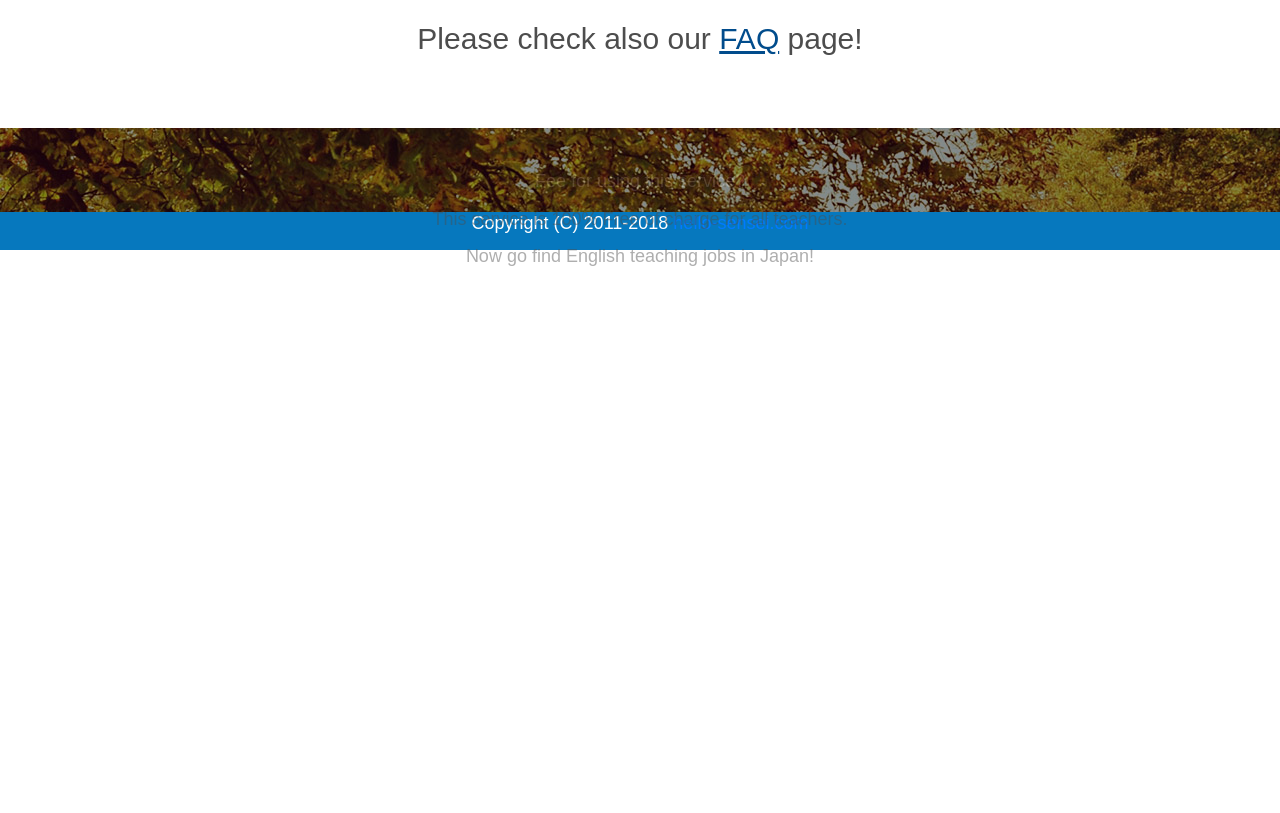
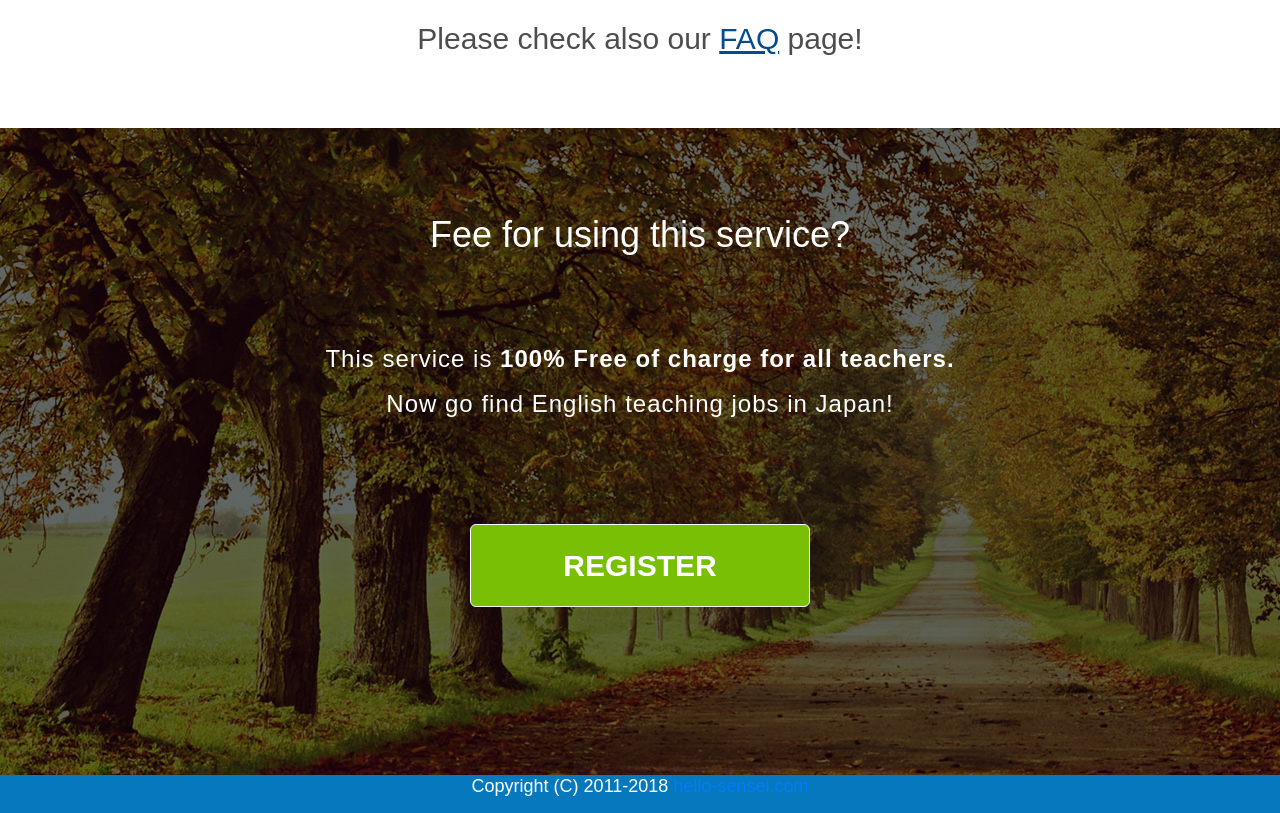
Before and after one commit to Scordavis/Masa-Toneshiba---Teaching-Jobs-in-Japan, a website: page app/index.html in a window 1280 px wide. Shown: the part 2760-3573 px from the top of the page. Before the commit the page ends 3028 px from the top, so only its background shows below. Drawn offline with nearby package versions, Linux system fonts and the light colour scheme; a web font is replaced by a local one.

Commit message:
desktop - costs section

```diff
--- a/app/index.html
+++ b/app/index.html
@@ -301,11 +301,13 @@
 	</div>
 	<!-- .costs -->
 	<div class="container-fluid position-relative py-5 costs__wrapper" style="background-image: url(img/bg-bottom.jpg);">
-		<div class="d-block position-absolute w-100 h-100 darken-layer">
-			<div class="container pt-5 text-center costs">
-				<p class="costs__heading">Fee for using this service?</p>
-				<p class="costs__text">This service is <span>100% Free of charge for all teachers.</span></p>
-				<p class="costs__text">Now go find English teaching jobs in Japan!</p>
+		<div class="d-block position-absolute w-100 h-100 darken-layer darken-layer--lower"></div>
+		<div class="container position-relative mb-5 py-5 text-center costs">
+			<p class="mb-5 pb-5 costs__heading">Fee for using this service?</p>
+			<p class="costs__text">This service is <span>100% Free of charge for all teachers.</span></p>
+			<p class="mb-5 costs__text">Now go find English teaching jobs in Japan!</p>
+			<div class="col col-lg-4 offset-4 pt-5">
+				<a href="#" class="d-block w-100 mt-4 py-4 mb-5 text-center reset-link main-button main-button--big">Register</a>
 			</div>
 		</div>
 	</div>
--- a/app/less/main.less
+++ b/app/less/main.less
@@ -118,7 +118,10 @@ button{
 	bottom: 0;
 	left: 0;
 	background-color: #000000;
-	opacity: 0.45
+	opacity: 0.45;
+	&--lower{
+		opacity: 0.6;
+	}
 }
 // .main-header
 .main-header{
@@ -247,6 +250,24 @@ button{
 	}
 }
 
+// .costs
+.costs{
+	color: @text-invert-color;
+	// z-index: 2;
+	&__wrapper{}
+	&__heading{
+		font-size: 36px;
+		font-family: @defaultFont;
+	}
+	&__text{
+		font-size: 24px;
+		letter-spacing: 1px;
+		span{
+			font-weight: @bold;
+		}
+	}
+}
+
 
 
 
```
Also changed, not shown: app/css/main.css.
